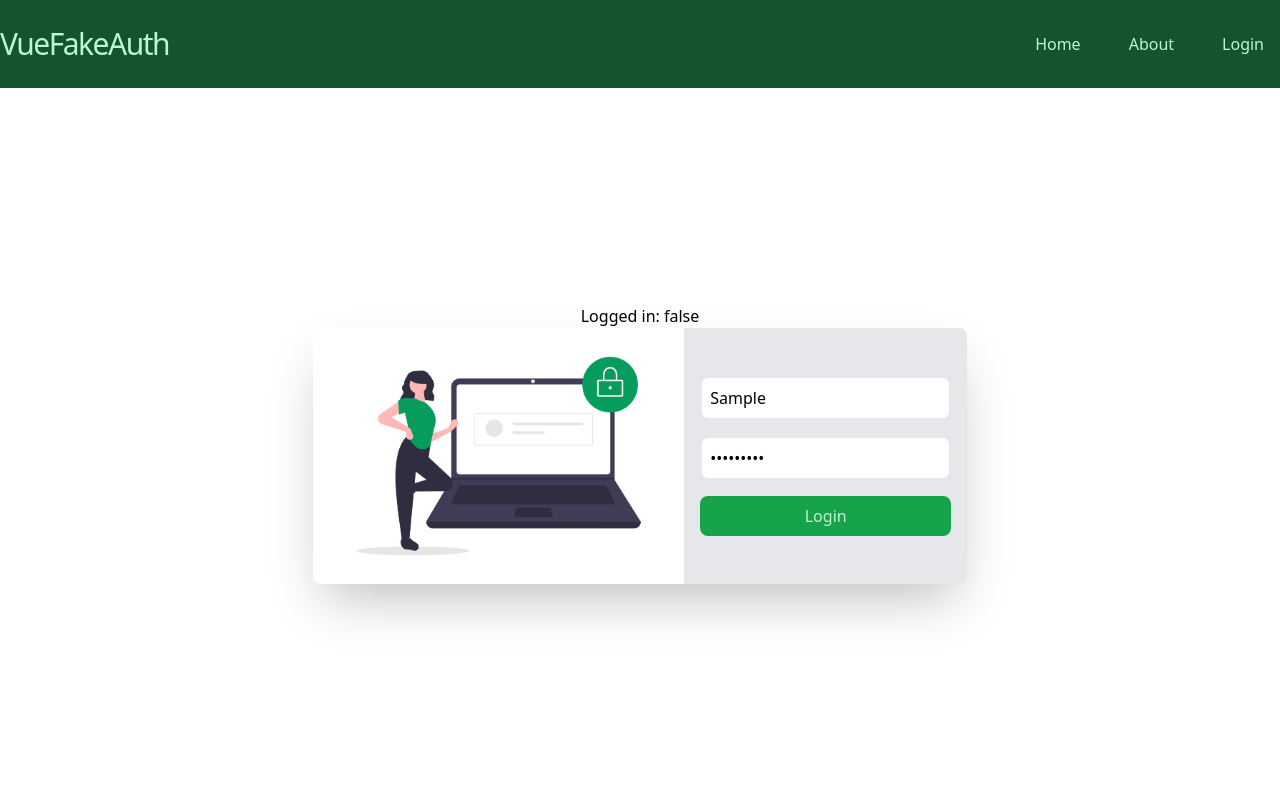
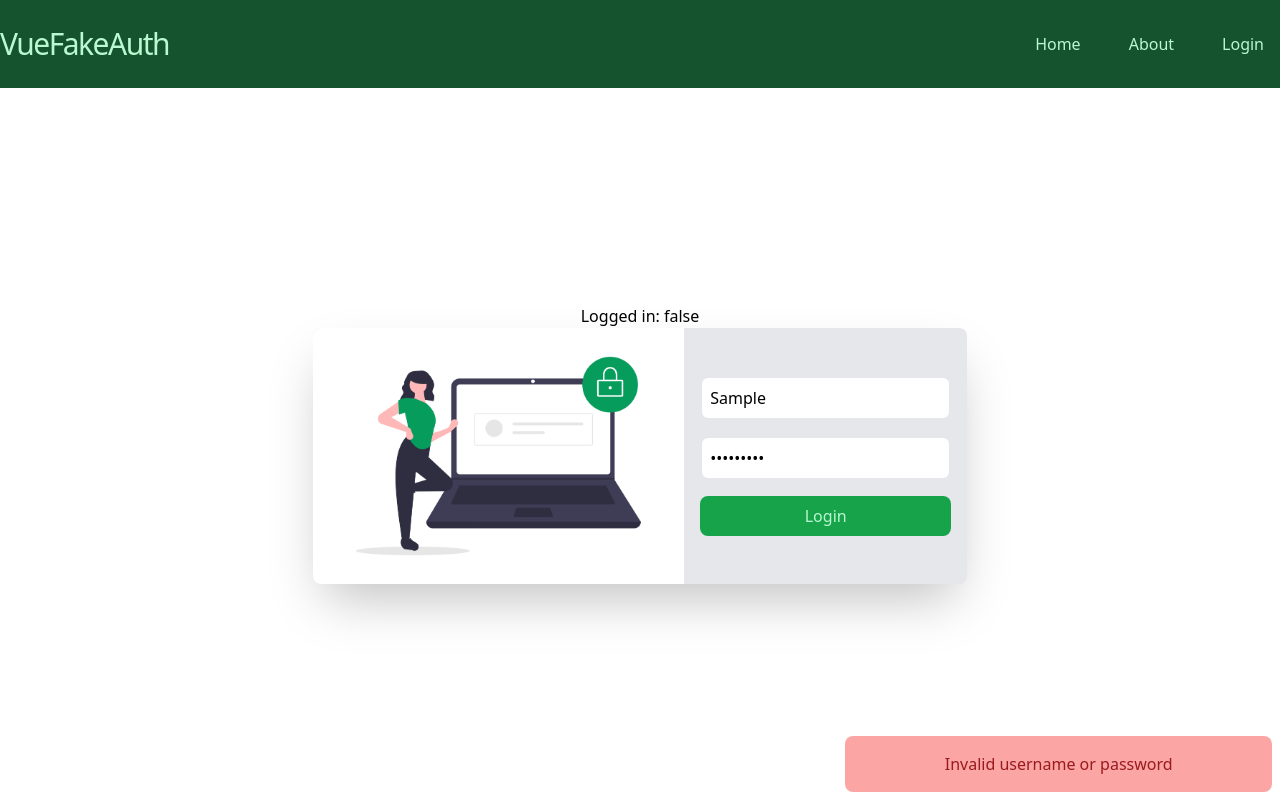
Before and after one commit to KHazen1/vuefakeauth, a Vue app: page /login in a window 1280 px wide. Both pictures are taken after typing "Sample", "Sample123" into the empty fields and a click on the button "Login". Built offline with nearby package versions, Linux system fonts and the light colour scheme.

Commit message:
Finished

```diff
--- a/package.json
+++ b/package.json
@@ -8,6 +8,7 @@
     "preview": "vite preview"
   },
   "dependencies": {
+    "@vueuse/core": "^7.6.2",
     "vue": "^3.2.25",
     "vue-router": "^4.0.12"
   },
--- /dev/null
+++ b/src/composable/useError.js
@@ -0,0 +1,11 @@
+import { ref } from "vue";
+
+const useError = () => {
+  const error = ref(null);
+  const setError = (value) => {
+    error.value = value;
+  };
+  return { error, setError };
+};
+
+export default useError;
--- a/src/pages/login.vue
+++ b/src/pages/login.vue
@@ -2,6 +2,7 @@
 import { ref } from "vue";
 import { useRouter } from "vue-router";
 import useAuth from "../composable/useAuth";
+import useError from "../composable/useError";
 
 const { isAuthenticated, login } = useAuth();
 
@@ -14,8 +15,17 @@ const logginIn = () => {
   login(username.value, password.value);
   if (isAuthenticated.value) {
     router.push("/");
+  } else {
+    setError("Invalid username or password");
+    start();
   }
 };
+
+const { error, setError } = useError();
+
+import { useTimeout, promiseTimeout } from "@vueuse/core";
+
+const { ready, start } = useTimeout(3000, { controls: true });
 </script>
 
 <template>
@@ -51,5 +61,11 @@ const logginIn = () => {
                 </button>
             </form>
         </div>
+        <div
+            v-if="!ready && error"
+            class="absolute w-1/3 p-4 text-center text-red-800 bg-red-300 rounded-lg bottom-2 right-2"
+        >
+            {{ error }}
+        </div>
     </div>
 </template>
```
Also changed, not shown: 1 other file (tests, documents, lock files or other folders).
